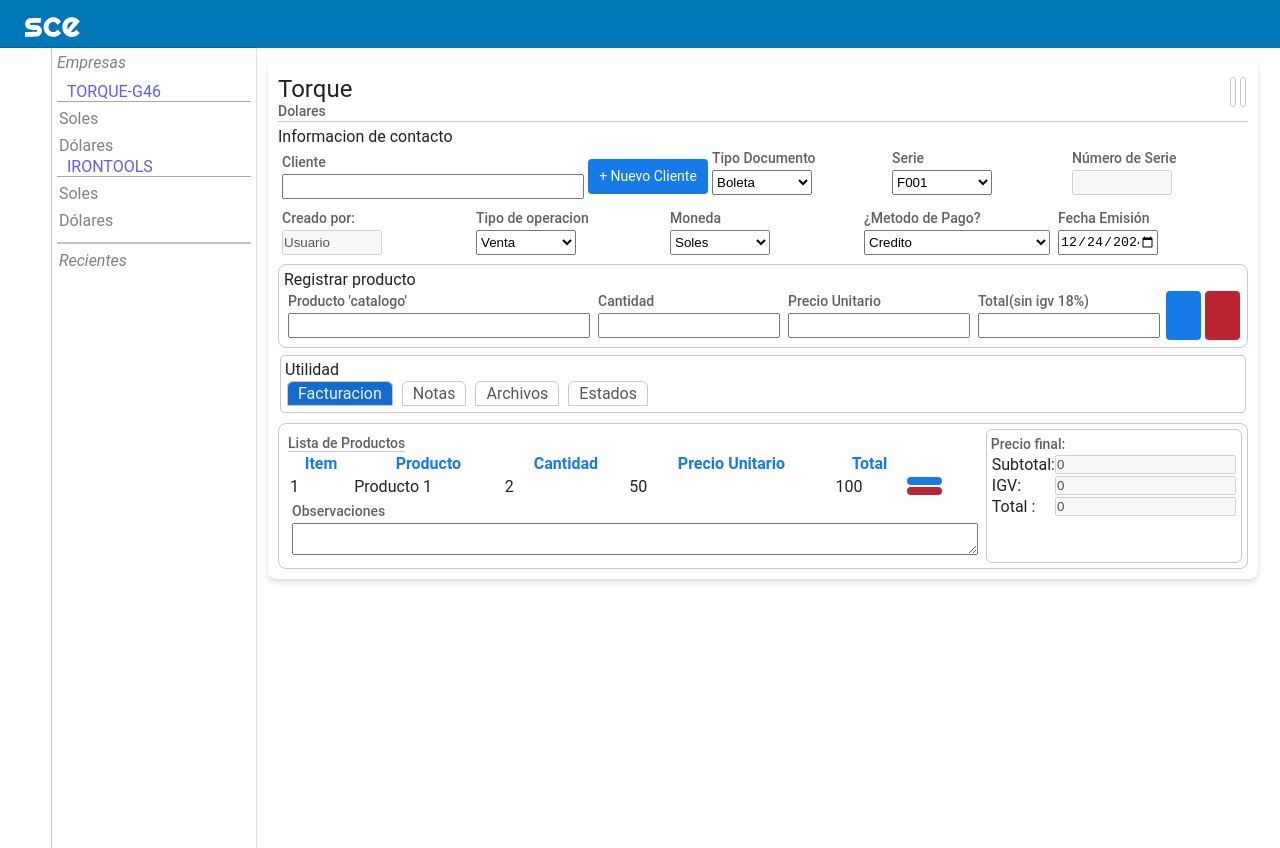
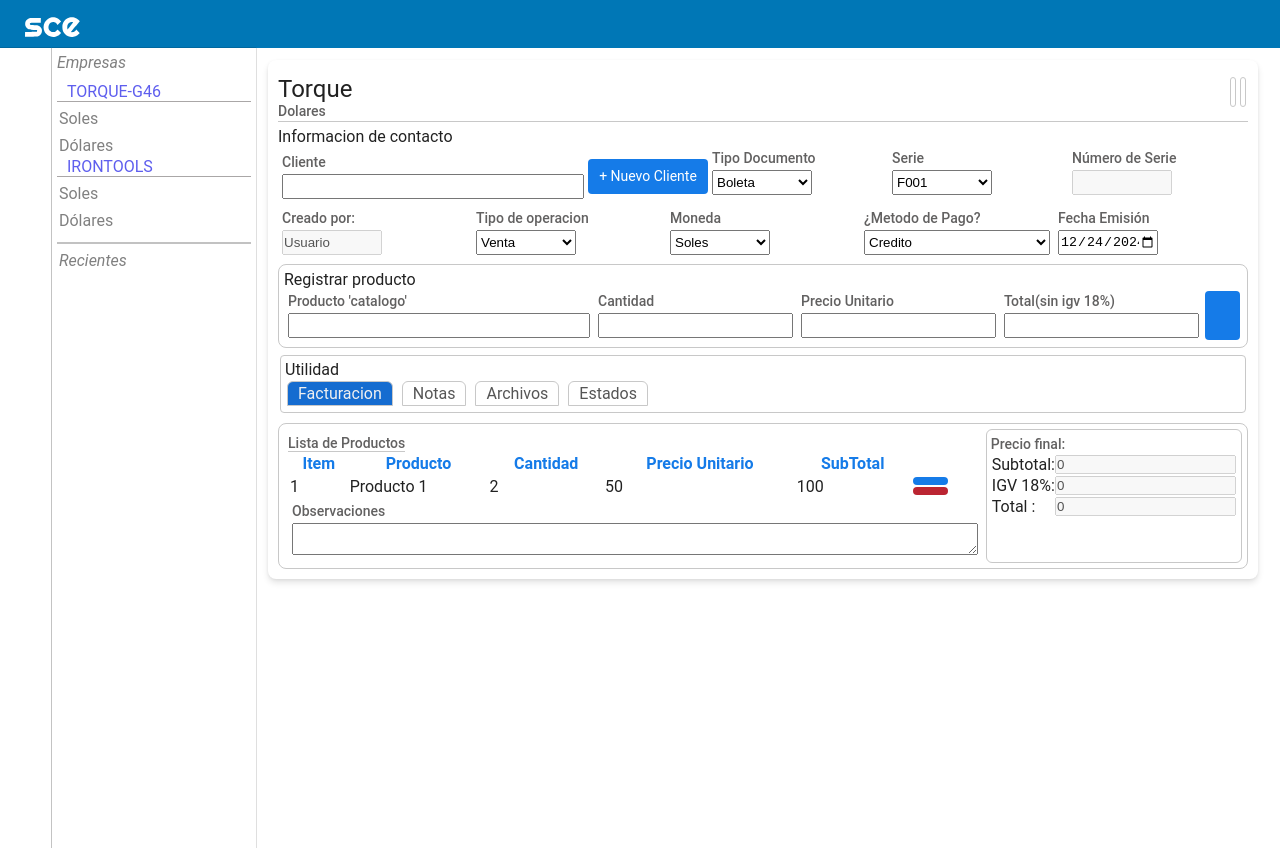
Before and after one commit to LuisPalomin05/FrontendSCE, a React (Create React App) app: page /Torque/Dolares in a window 1280 px wide. Shown: the top 848 px of the page. Built offline with nearby package versions, Linux system fonts and the light colour scheme; the HTML template or start-up script is replaced by a standard one.

Commit message:
mejoras de la interfaz de cotizacion dollar.

```diff
--- a/src/components/DollarTorque.js
+++ b/src/components/DollarTorque.js
@@ -162,9 +162,9 @@ export default class SolesIrontools extends Component {
                 <p className="bluecolor" id="agregarItem">
                   <ion-icon name="add-outline"></ion-icon>
                 </p>
-                <p className="redcolor">
+                {/* <p className="redcolor">
                   <ion-icon name="trash-outline"></ion-icon>
-                </p>
+                </p> */}
               </p>
             </div>
           </div>
@@ -194,7 +194,7 @@ export default class SolesIrontools extends Component {
                     <th className="tableItem">Producto</th>
                     <th className="tableItem">Cantidad</th>
                     <th className="tableItem">Precio Unitario</th>
-                    <th className="tableItem">Total</th>
+                    <th className="tableItem">SubTotal</th>
                   </tr>
                 </thead>
                 <tbody>
@@ -207,7 +207,7 @@ export default class SolesIrontools extends Component {
                     <td>Producto 1</td>
                     <td>2</td>
                     <td>50</td>
-                    <td>100</td>
+                    <td id="subtotalTable">100</td>
                     <td>
                         <p className="bluecolor" id="EditarItem">
                             <ion-icon name="create-outline"></ion-icon>
@@ -230,15 +230,15 @@ export default class SolesIrontools extends Component {
           <div className="borderLine">
             <label for="">Precio final:</label>
             <p className="flexitm marg1">
-              <p className="textItem">Subtotal:</p>
+              <p className="textItem" id="SubTotalview">Subtotal:</p>
               <input type="text" name="" id="" value={0.00} disabled />
             </p>
             <p className="flexitm marg1">
-              <p className="textItem">IGV:</p>
+              <p className="textItem" id="igvImpuesto">IGV 18%:</p>
               <input type="text" name="" id="" value={0.00} disabled />
             </p>
             <p className="flexitm marg1">
-              <p className="textItem">Total :</p>
+              <p className="textItem" id="totalFinal">Total :</p>
               <input type="text" name="" id="" value={0.00} disabled />
             </p>
           </div>
```
